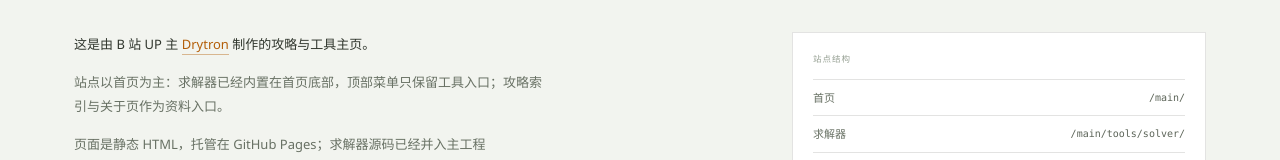
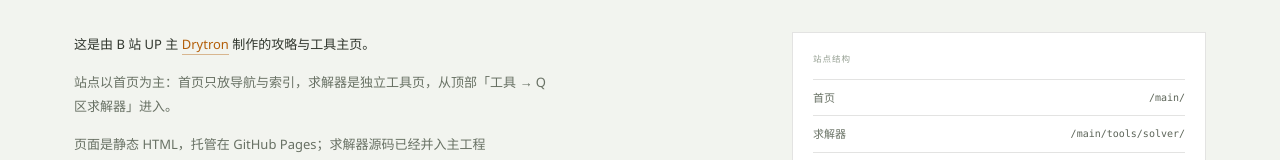
Before and after one commit to YourKlc/gmsinone, a plain HTML site: page main/about/index.html in a window 1280 px wide. Shown: the part 326-486 px from the top of the page. Drawn offline with Linux system fonts and the light colour scheme.

```diff
--- a/main/about/index.html
+++ b/main/about/index.html
@@ -90,7 +90,7 @@
 <div class="about-grid">
   <section class="about-copy">
     <p class="about-credit">这是由 B 站 UP 主 <a href="https://space.bilibili.com/98564943" target="_blank" rel="noopener">Drytron</a> 制作的攻略与工具主页。</p>
-    <p>站点以首页为主：求解器已经内置在首页底部，顶部菜单只保留工具入口；攻略索引与关于页作为资料入口。</p>
+    <p>站点以首页为主：首页只放导航与索引，求解器是独立工具页，从顶部「工具 → Q区求解器」进入。</p>
     <p>页面是静态 HTML，托管在 GitHub Pages；求解器源码已经并入主工程 <code>main_site/solver/</code>，不再单独维护旧子项目。</p>
   </section>
 
```
Also changed, not shown: main/tools/solver/index.html (+1 -1 lines).
